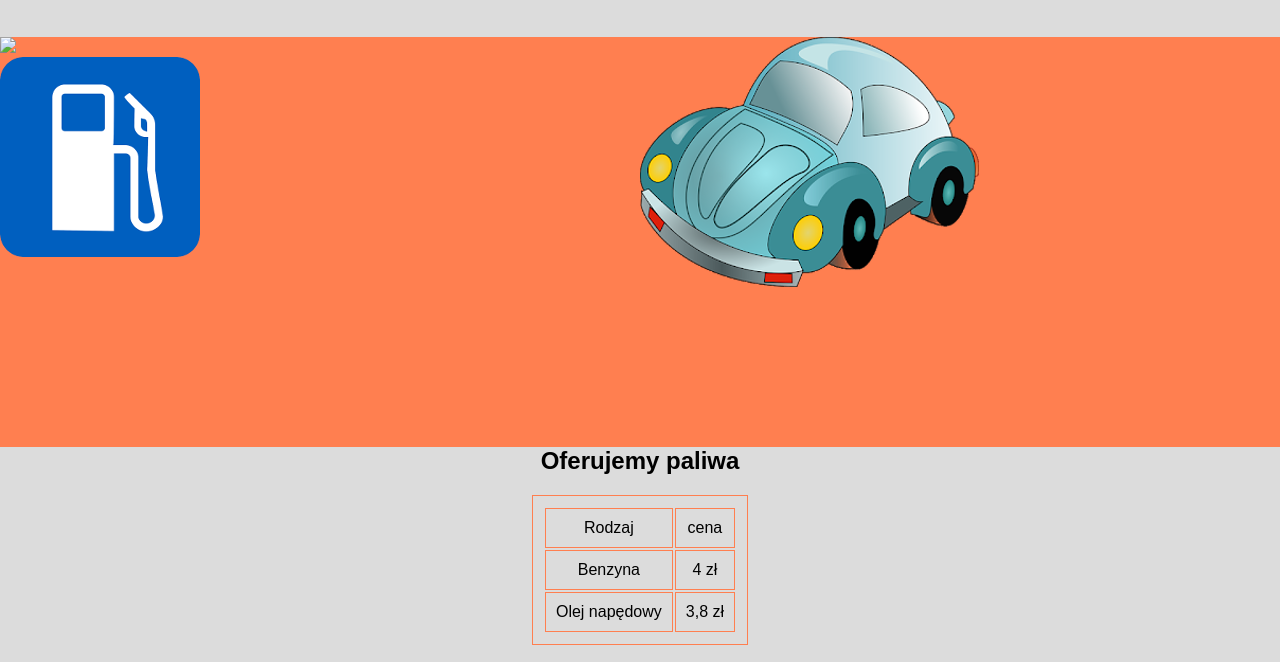
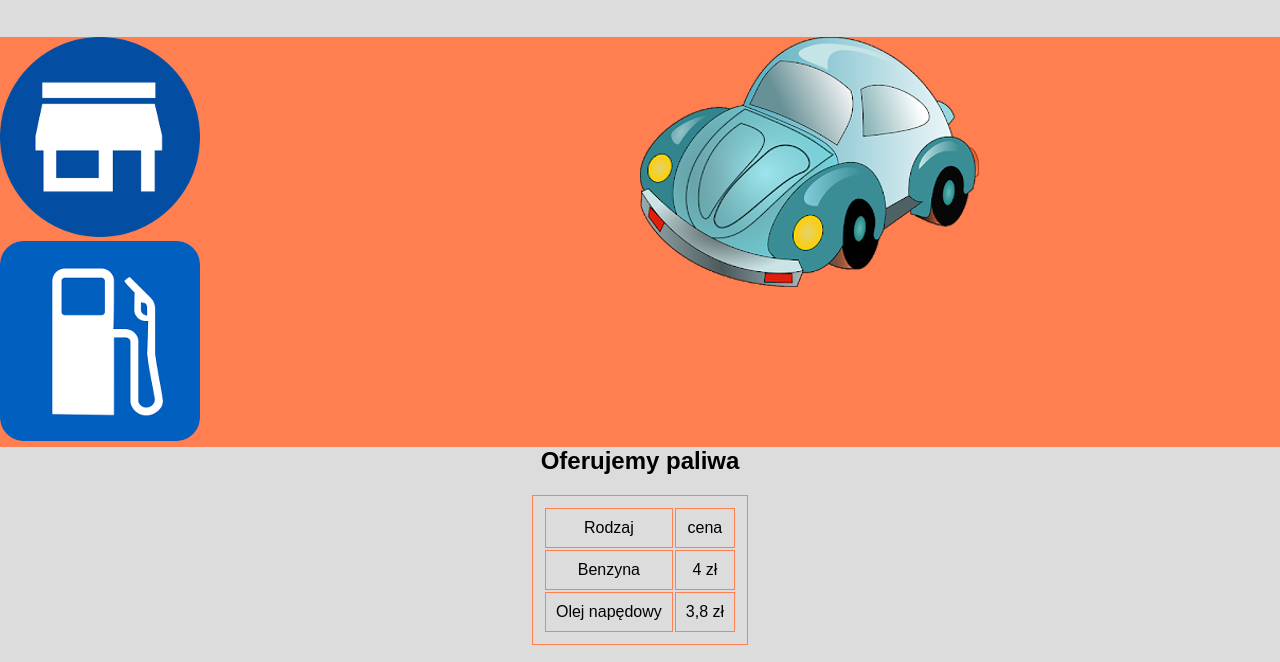
Before and after one commit to michalnowakowski2f/michalnowakowski2f.github.io, a plain HTML site: page EE.09-02-20.01-SG/index.html in a window 1280 px wide. Shown: the part 71-733 px from the top of the page. Drawn offline with Linux system fonts and the light colour scheme.

Commit message:
Update index.html

```diff
--- a/EE.09-02-20.01-SG/index.html
+++ b/EE.09-02-20.01-SG/index.html
@@ -12,7 +12,7 @@
 </header>
 
 <section id="l">
-<a href="index.html"><img src="home.png"></a><br/>
+<a href="index.html"><img src="home (1).png"></a><br/>
 <a href="kalkulacja.html"><img src="znak.png"></a>
 </section>
 
```
